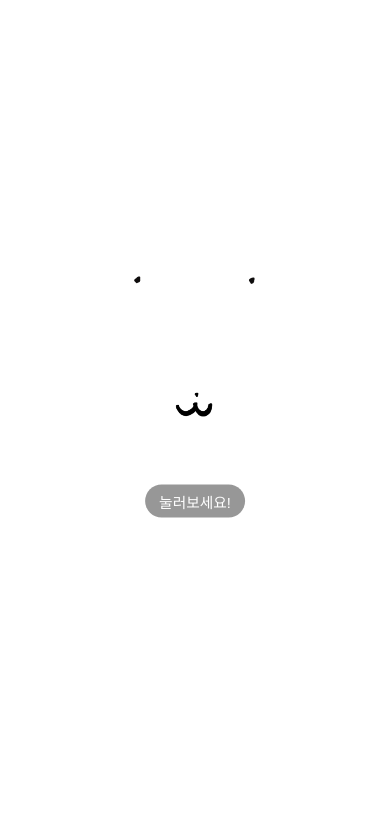
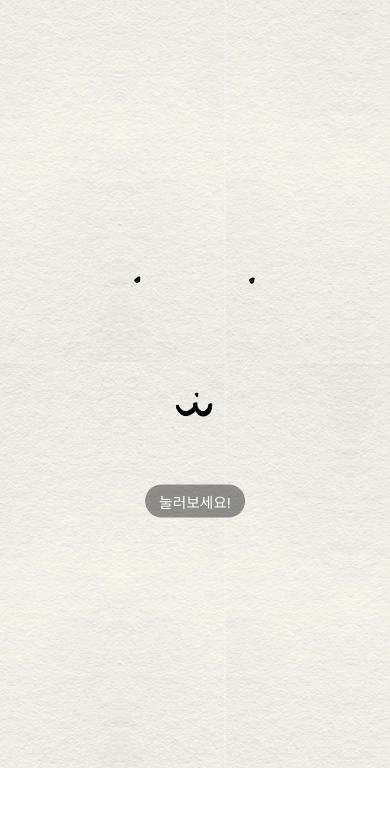
Before and after one commit to sunyupark0507/ODDCLUB, a plain HTML site: page dew.html in a window 390 px wide. Shown: the part 76-889 px from the top of the page. Drawn offline with Linux system fonts and the light colour scheme; a web font is replaced by a local one.

Commit message:
Add files via upload

```diff
--- a/myStyle.css
+++ b/myStyle.css
@@ -1821,7 +1821,7 @@ header {
         content: "";
         position: fixed;
         inset: 0;
-        background-image: url('img/paper.png');
+        background-image: url('img/paper2.png');
         background-size: cover;
         background-position: center;
         background-repeat: no-repeat;
```
Also changed, not shown: index.html (+1 -1 lines).
